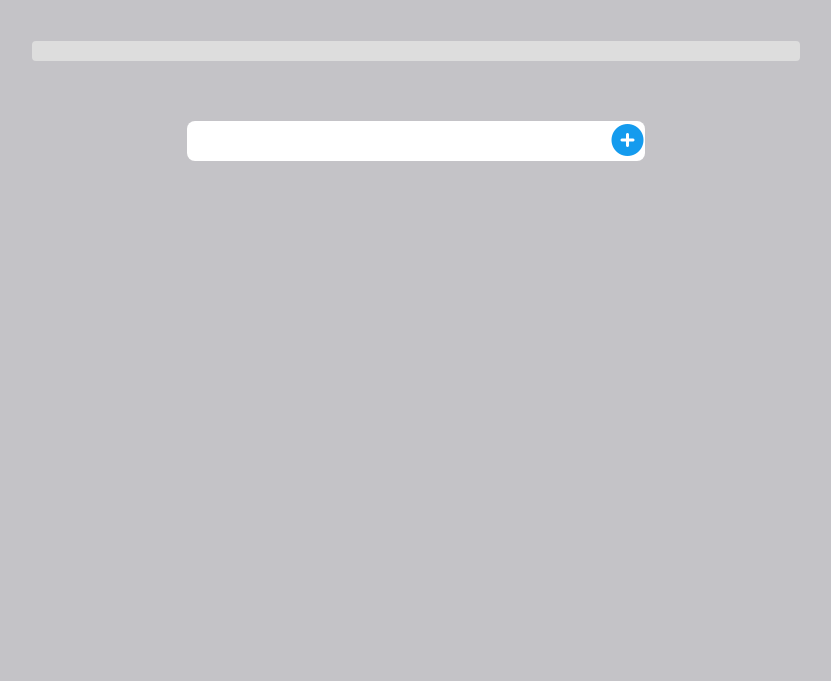
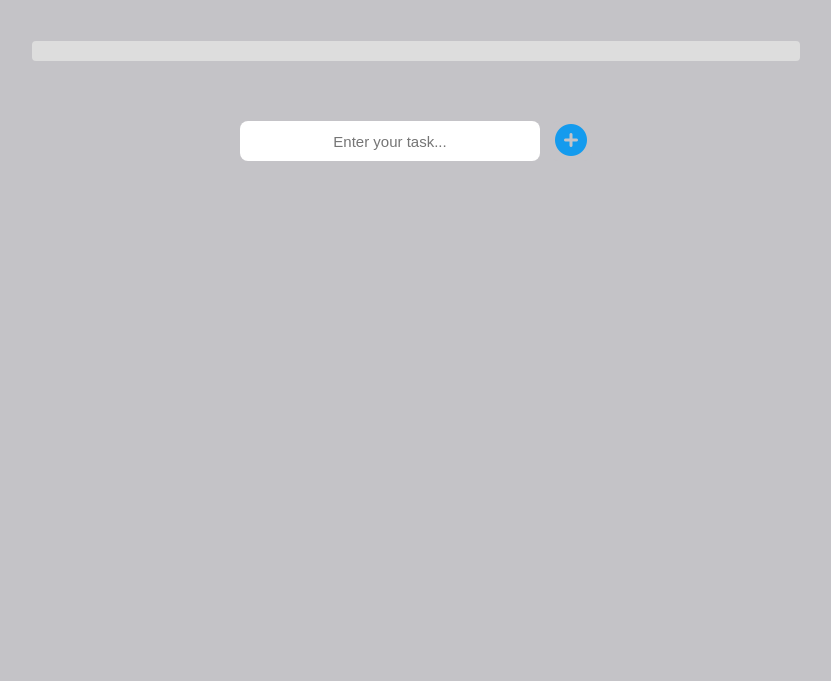
Before and after one commit to vincentNtabaazi/second-submission, a plain HTML site: page index.html in a window 1280 px wide. Shown: the part 119-800 px from the top of the page, without its empty margins (224-1055 px from the left). Drawn offline with Linux system fonts and the light colour scheme; a web font is replaced by a local one.

Commit message:
simple changes

```diff
--- a/app.js
+++ b/app.js
@@ -162,6 +162,11 @@ function reConsider(e) {
   var result = completed / (incomplete + completed) * 100
   var roundedNumber = result.toFixed(0);
   console.log(roundedNumber)
+  if (roundedNumber === "NaN"){
+    roundedNumber = 0;
+  } else {
+    roundedNumber = roundedNumber
+  }
   var elem = document.getElementById("myBar2");
     width = roundedNumber;
     var id = setInterval(frame, 10);
--- a/index.html
+++ b/index.html
@@ -19,7 +19,7 @@
   </div>
 
   <form>
-    <input type= "text" class="user-todo" placeholder=" ">
+    <input type= "text" class="user-todo" placeholder="Enter your task...">
     <button class="user-todo-button" type="submit">
       <i class="fas fa-plus-circle"></i>
     </button>
--- a/style.css
+++ b/style.css
@@ -53,15 +53,22 @@ body{
  form input{
   border-top-left-radius: 8px;
   border-bottom-left-radius: 8px;
+  border-top-right-radius: 8px;
+  border-bottom-right-radius: 8px;
+  margin-right: 10px;
  }
 
  form button{
+  padding-left: 5px;
+  padding-right: 5px;
   color: rgb(20, 155, 238);
-  background: white;
+  background: #c4c3c7;
   cursor: pointer;
   transition: all 0.3s ease;
   border-top-right-radius: 8px;
   border-bottom-right-radius: 8px;
+  border-top-left-radius: 8px;
+  border-bottom-left-radius: 8px;
  }
 
  form button:hover{
@@ -73,6 +80,13 @@ body{
   display: flex;
   justify-content: center;
   align-items:center;
+}
+
+.user-todo{
+  font-size: 15px;
+  height: 40px;
+  width: 300px;
+  text-align: center;
 }
 
 .user-todo-list{
```
